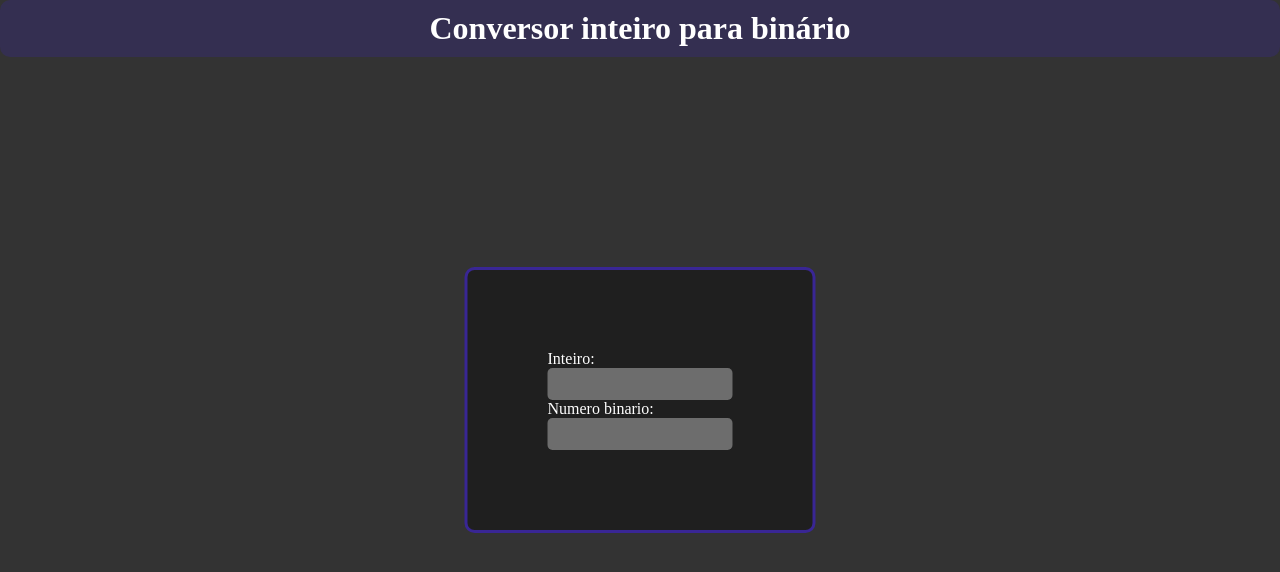
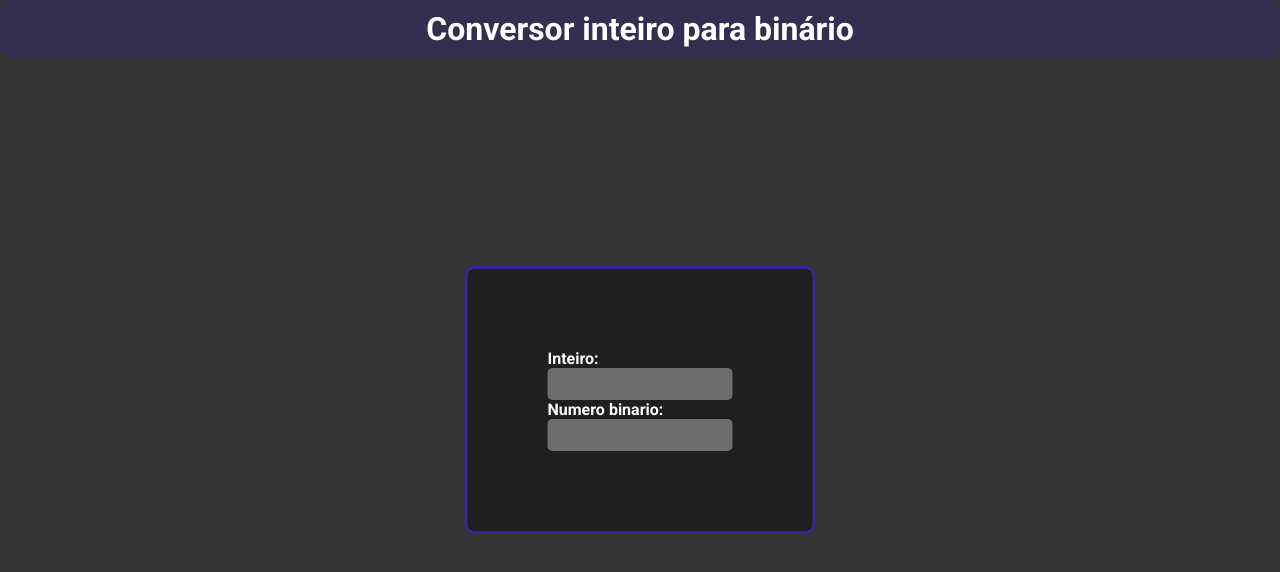
Before and after one commit to Lucasbr2k14/Conversor-binario, a plain HTML site: page index.html in a window 1280 px wide. Drawn offline with Linux system fonts and the light colour scheme.

Commit message:
new fonts

```diff
--- a/index.html
+++ b/index.html
@@ -4,6 +4,9 @@
     <meta charset="UTF-8">
     <meta name="viewport" content="width=device-width, initial-scale=1.0">
     <link rel="stylesheet" href="style.css">
+    <link rel="preconnect" href="https://fonts.googleapis.com">
+    <link rel="preconnect" href="https://fonts.gstatic.com" crossorigin>
+    <link href="https://fonts.googleapis.com/css2?family=Roboto:wght@700&display=swap" rel="stylesheet">
     <title>Conversor</title>
 </head>
 <body>
--- a/style.css
+++ b/style.css
@@ -9,7 +9,7 @@
 }
 
 body{
-    font-family: Didot, serif ;
+    font-family: Roboto;
     background-color: #333333;
     color:white;
 
@@ -46,10 +46,6 @@ input{
 
 }
 
-input::selection{
-    background-color: #186e63;
-}
-
 input:focus{
     outline: none;
 }
```
